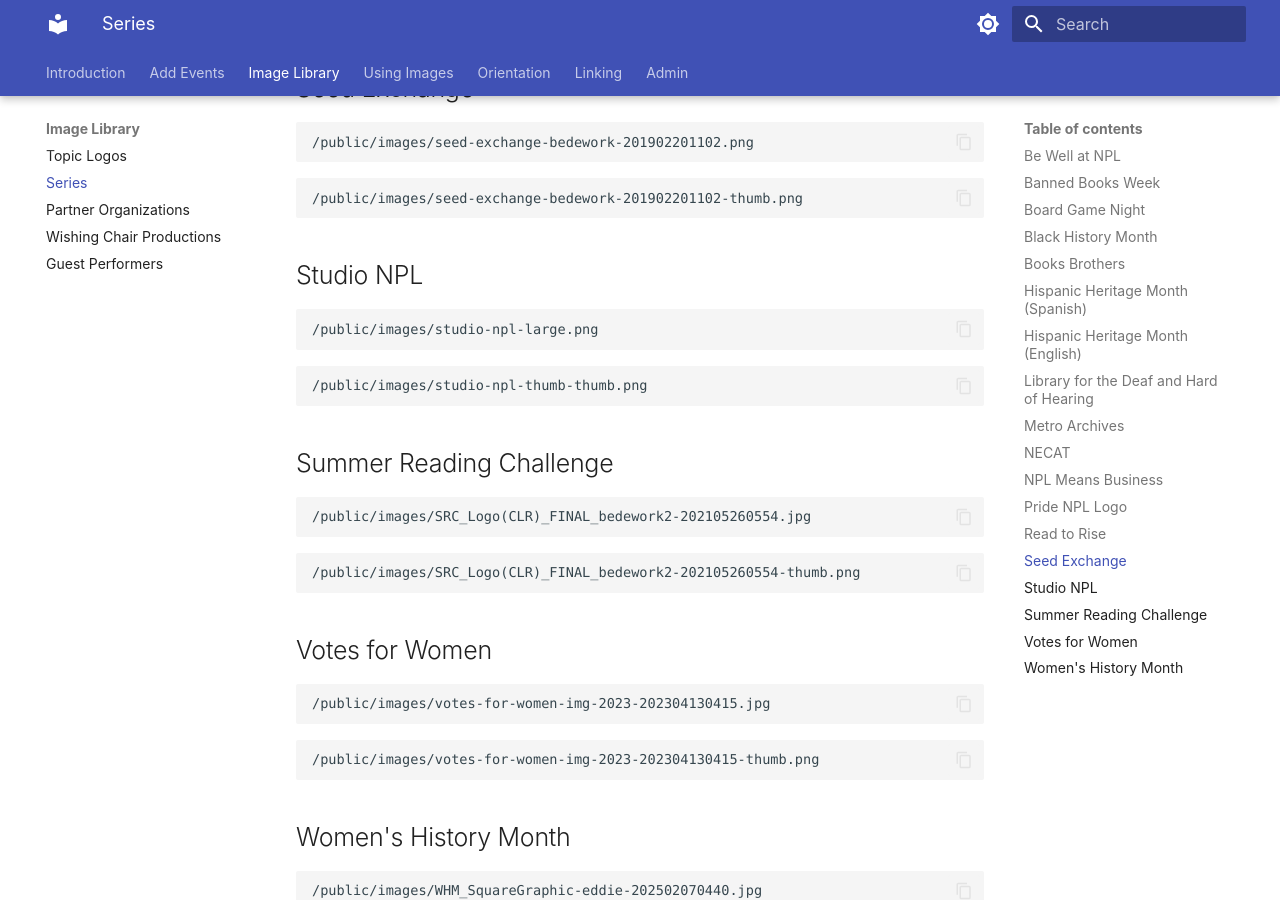
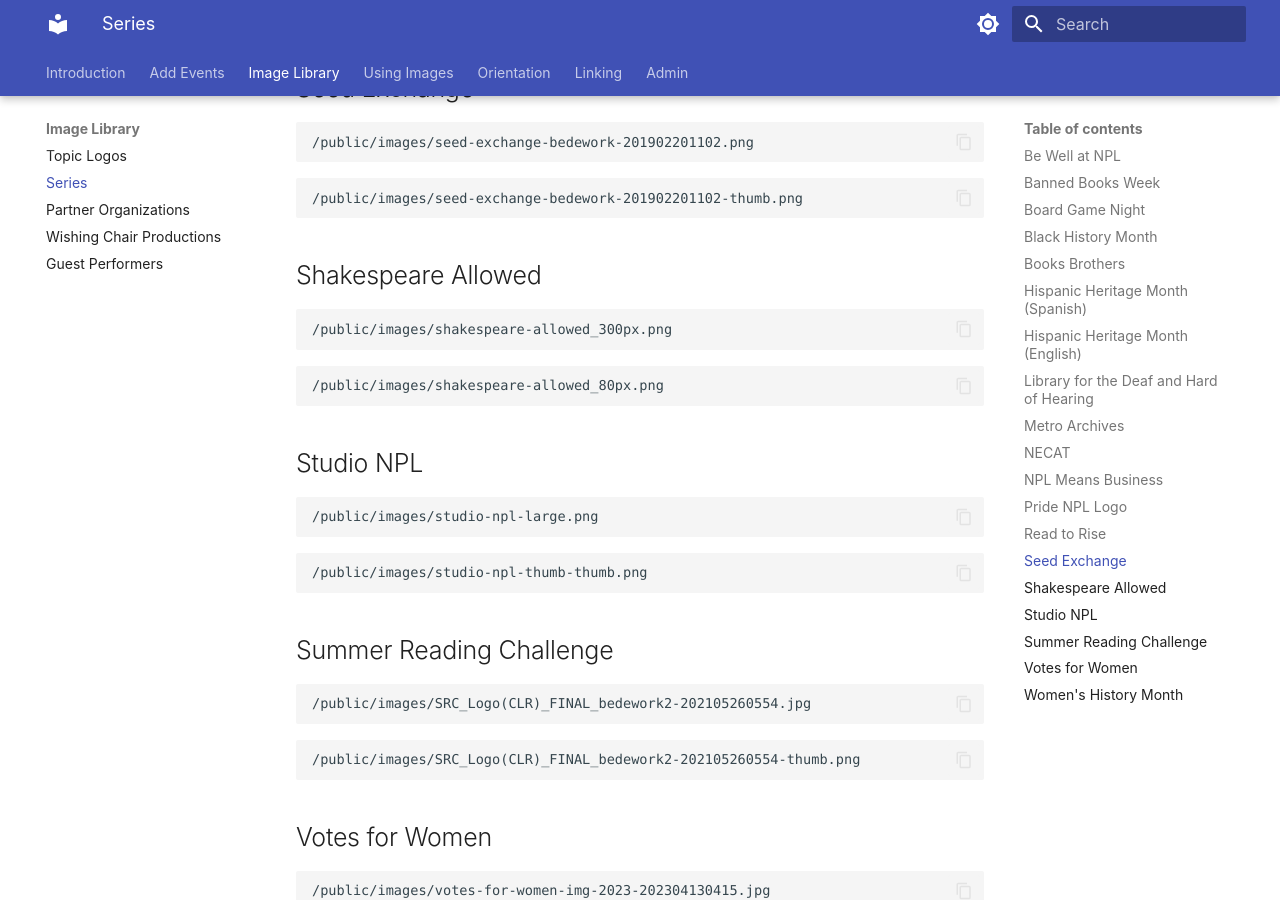
Before and after one commit to Nashville-Public-Library/bedework-docs, an MkDocs documentation site: the page built from docs/image-library/series-logos.md, in a window 1280 px wide and 900 px high, scrolled down 2629 px. Built offline with MkDocs 1.6.1 and Material for MkDocs 9.7.7, drawn with Linux system fonts in a browser that asks for light colours.

Commit message:
moving images

````diff
--- a/docs/image-library/series-logos.md
+++ b/docs/image-library/series-logos.md
@@ -127,11 +127,11 @@ title: Series
 
 ## Read to Rise
 
-```
+```text
 /public/images/read-to-rise-bedework-201808141129.jpg
 ```
 
-```
+```text
 /public/images/read-to-rise-bedework-201808141129-thumb.png
 ```
 
@@ -143,6 +143,16 @@ title: Series
 
 ```
 /public/images/seed-exchange-bedework-201902201102-thumb.png
+```
+
+## Shakespeare Allowed
+
+```
+/public/images/shakespeare-allowed_300px.png
+```
+
+```
+/public/images/shakespeare-allowed_80px.png
 ```
 
 ## Studio NPL
````
Also changed, not shown: docs/image-library/topic-logos.md (+2 -1 lines).
